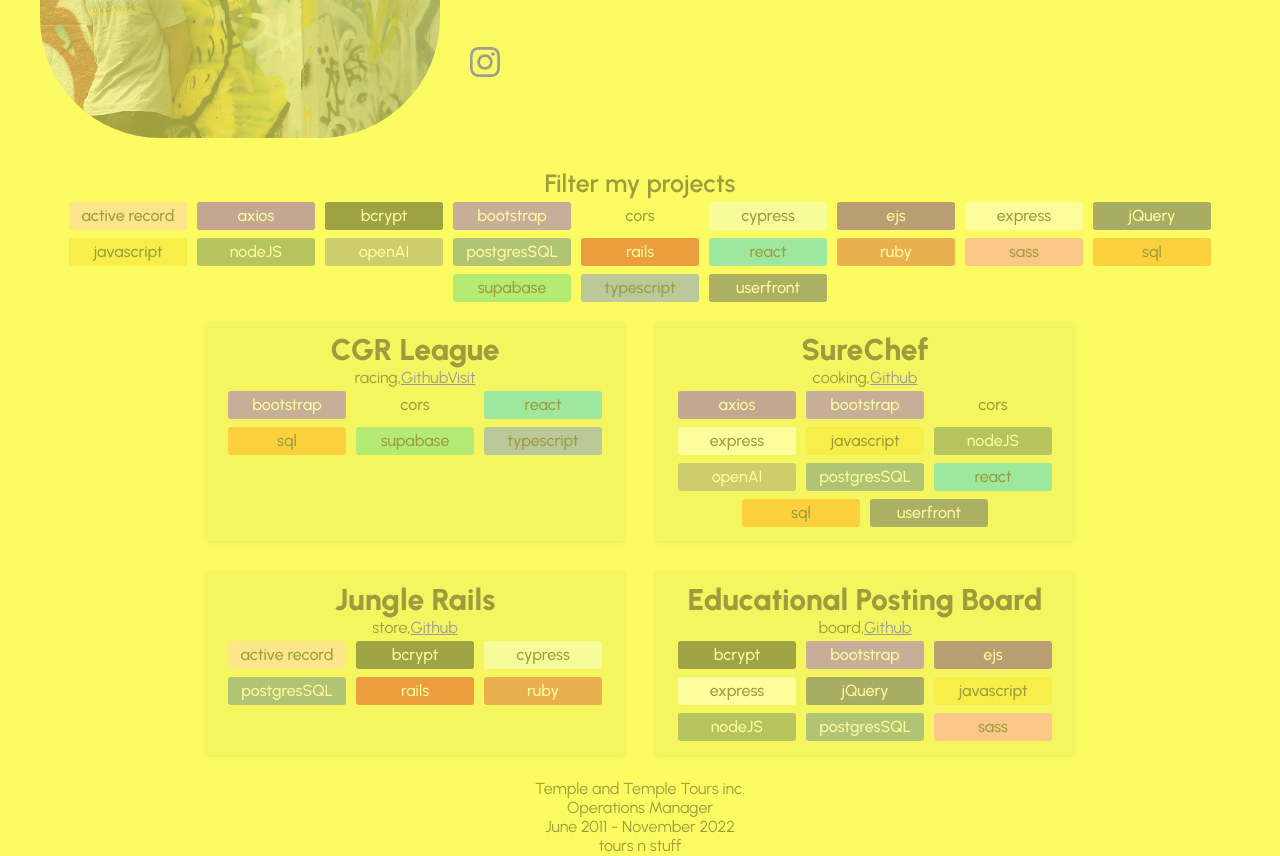
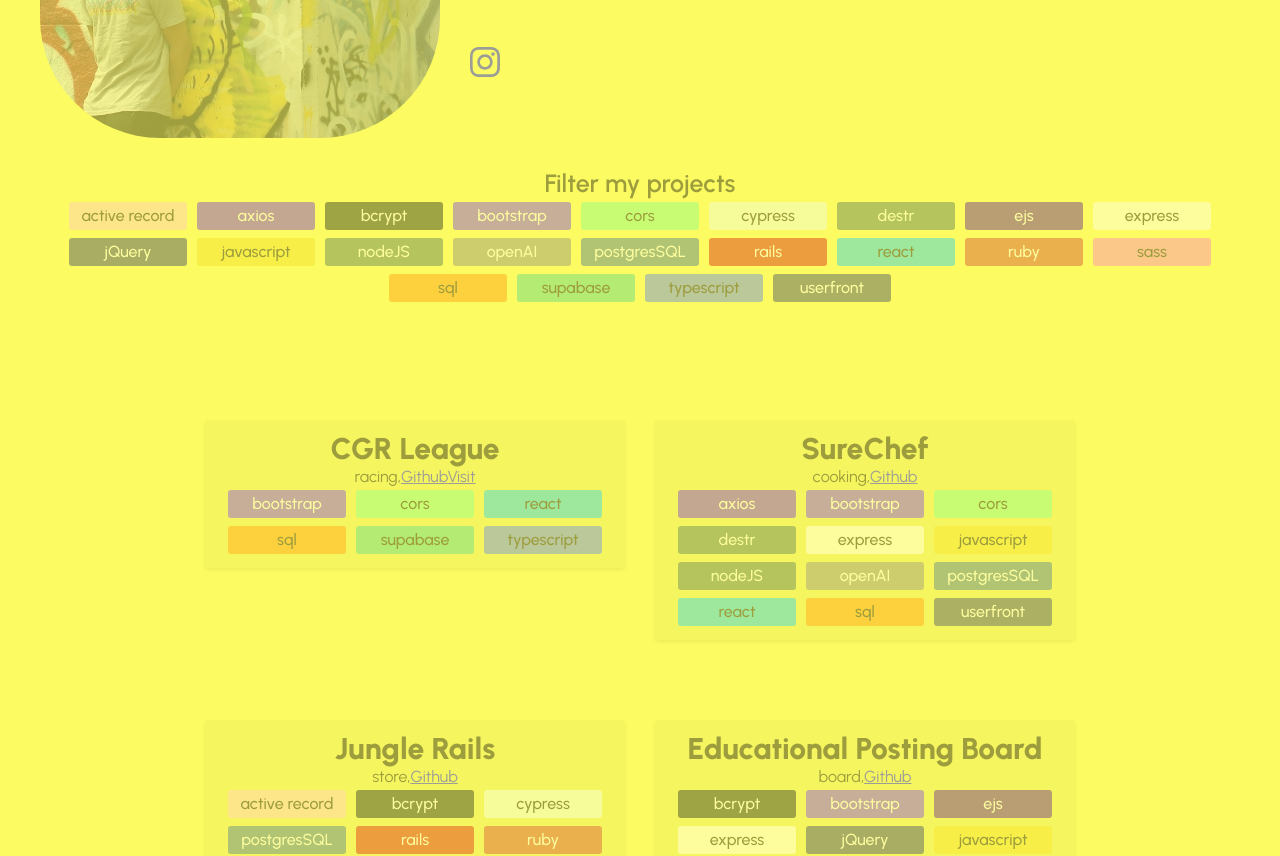
Before and after one commit to gtemple/personal-site-redux, a React (Vite) app in the folder client/: page / in a window 1280 px wide. Shown: the part 1120-1976 px from the top of the page. Built offline with nearby package versions, Linux system fonts and the light colour scheme.

Commit message:
fix project flex

```diff
--- a/client/src/components/Projects/Index.tsx
+++ b/client/src/components/Projects/Index.tsx
@@ -16,7 +16,7 @@ const cgrDescription = 'racing';
 const cgrStack = ['typescript', 'react', 'bootstrap', 'supabase', 'sql', 'cors'];
 
 const sureChefDescription = 'cooking';
-const sureChefStack = ['javascript', 'react', 'openAI', 'axios', 'nodeJS', 'express', 'sql', 'postgresSQL', 'userfront', 'bootstrap', 'cors'];
+const sureChefStack = ['javascript', 'react', 'openAI', 'axios', 'nodeJS', 'express', 'sql', 'postgresSQL', 'userfront', 'bootstrap', 'cors', 'destr'];
 
 const jungleRailsDescription = 'store';
 const jungleRailsStack = ['ruby', 'rails', 'active record', 'postgresSQL', 'bcrypt', 'cypress'];
--- a/client/src/components/Projects/project.css
+++ b/client/src/components/Projects/project.css
@@ -2,12 +2,15 @@
   padding: 30px 0 0 0;
   display: flex;
   flex-wrap: wrap;
+  min-height: 100vh;
 }
 
 .projects {
   display: flex;
   flex-wrap: wrap;
   justify-content: center;
+  align-items: flex-start;
+  width: 100vw
 
 }
 
@@ -156,3 +159,12 @@
 .sass {
   background-color: rgb(253, 116, 203);
 }
+
+.destr {
+  color: white;
+  background-color: #406852;
+}
+
+.cors {
+  background-color: #72ff91;
+}
```
